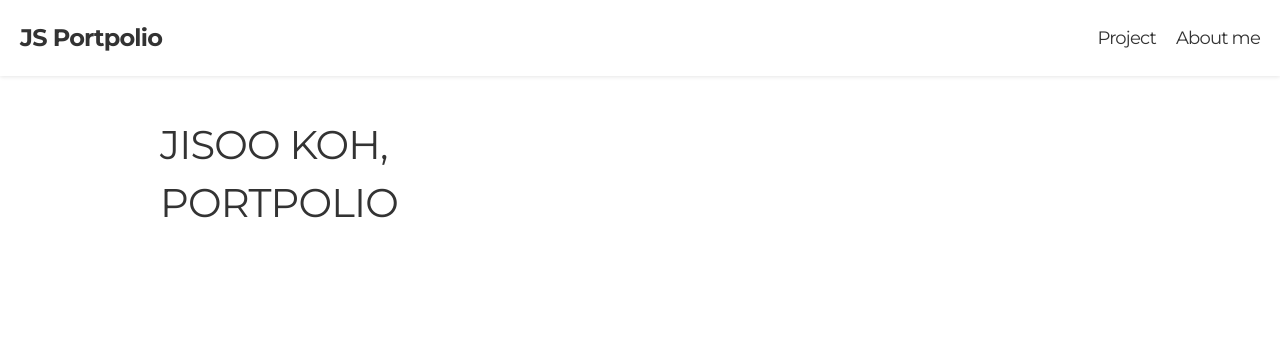
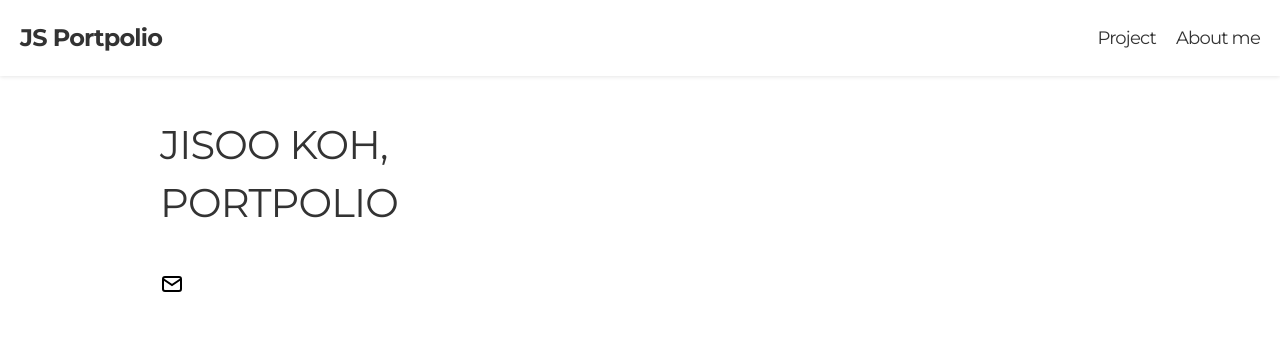
Before and after one commit to jisookoh/js-portpolio, a Next.js app: page / in a window 1280 px wide. Shown: the top 350 px of the page. Built offline with nearby package versions, Linux system fonts and the light colour scheme.

Commit message:
Feat: added library of icon

```diff
--- /dev/null
+++ b/app/components/main/HeroSection.tsx
@@ -0,0 +1,20 @@
+"use client";
+
+import styled from "@emotion/styled";
+import { TextBanner } from "./TextBanner";
+import { BubblesCanvas } from "./BubblesCanvas";
+import { Icon } from "@app/icons";
+
+export const HeroSection = () => {
+  return (
+    <S.SectionWrapper>
+      <BubblesCanvas />
+      <TextBanner />
+      <Icon name="letter" />
+    </S.SectionWrapper>
+  );
+};
+
+export namespace S {
+  export const SectionWrapper = styled.section``;
+}
--- a/app/components/main/index.ts
+++ b/app/components/main/index.ts
@@ -1,2 +1 @@
-export { TextBanner } from "./TextBanner";
-export { BubblesCanvas } from "./BubblesCanvas";
+export { HeroSection } from "./HeroSection";
--- /dev/null
+++ b/app/icons/index.ts
@@ -0,0 +1,7 @@
+import { icons } from "./lib-icons";
+
+type IconKey = keyof typeof icons;
+
+export const Icon = ({ name }: { name: IconKey }) => {
+  return icons[name];
+};
--- /dev/null
+++ b/app/icons/lib-icons.tsx
@@ -0,0 +1,21 @@
+const LetterIcon = () => {
+  return (
+    <svg
+      xmlns="http://www.w3.org/2000/svg"
+      width={24}
+      height={24}
+      fill="none"
+      stroke="black"
+      strokeWidth={2}
+      viewBox="0 0 24 24"
+      role="img"
+    >
+      <rect x="3" y="5" width="18" height="14" rx="2" ry="2" />
+      <polyline points="3 7 12 13 21 7" />
+    </svg>
+  );
+};
+
+export const icons = {
+  letter: <LetterIcon />,
+} as const;
--- a/app/page.tsx
+++ b/app/page.tsx
@@ -1,12 +1,11 @@
 import { PrimaryLayout } from "@app/components/layout";
-import { BubblesCanvas, TextBanner } from "@app/components/main";
+import { HeroSection } from "@app/components/main";
 
 export default function Home() {
   return (
-    <div>
+    <div style={{ height: "2000px" }}>
       <PrimaryLayout>
-        <BubblesCanvas />
-        <TextBanner />
+        <HeroSection />
       </PrimaryLayout>
     </div>
   );
```
